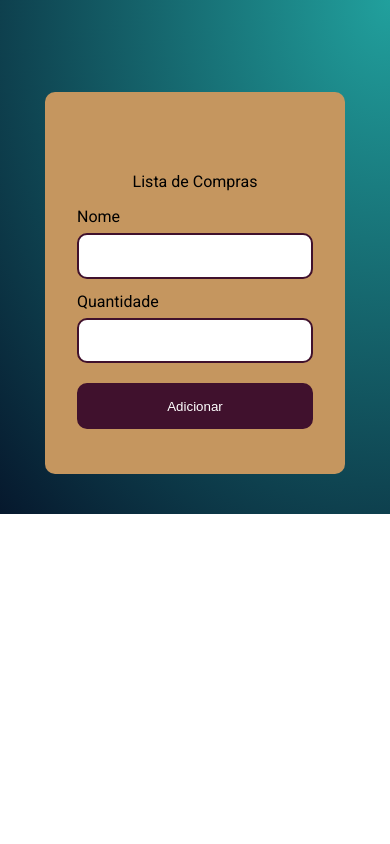
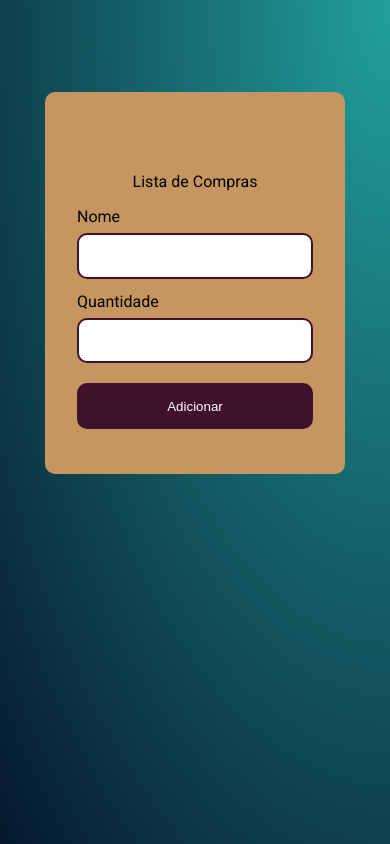
Before and after one commit to Julianocamposdossantos/alura-2022, a plain HTML site: page index.html in a window 390 px wide. Drawn offline with Linux system fonts and the light colour scheme.

Commit message:
Update style.css

```diff
--- a/css/style.css
+++ b/css/style.css
@@ -140,12 +140,6 @@ html {
 }
 
 @media screen and (max-width: 600px) {
-	html {
-		background-size: cover;
-		background-repeat: no-repeat;
-		height: auto;
-	}
-
 	.conteudo {
 		justify-content: center;
 		flex-direction: column;
```
